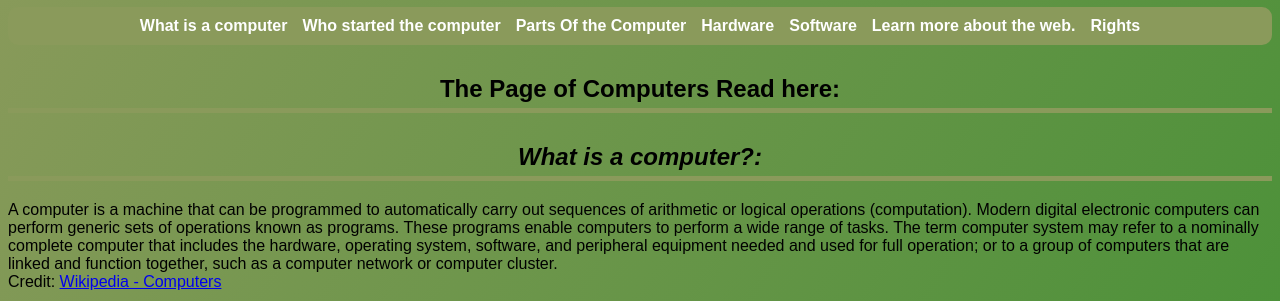
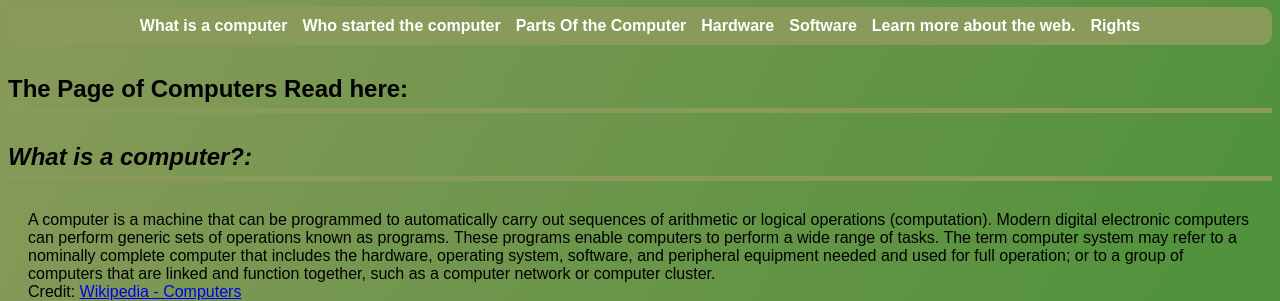
Before and after one commit to computersblog/ComputersBlog.github.io, a plain HTML site: page index.html in a window 1280 px wide. Shown: the part 73-374 px from the top of the page. Drawn offline with Linux system fonts and the light colour scheme.

Commit message:
Update style.css

```diff
--- a/style.css
+++ b/style.css
@@ -34,7 +34,7 @@ h2 {
   border-bottom: 5px solid #8A9A5B;
   padding-bottom: 5px;
   margin-top: 30px;
-  text-align: center;
+  padding: 10px, 20px
 }
 
 button {
@@ -50,3 +50,7 @@ button {
 button:hover {
   background-color: #228B22;
 }
+
+p {
+  padding: 10px 20px;
+}
```
